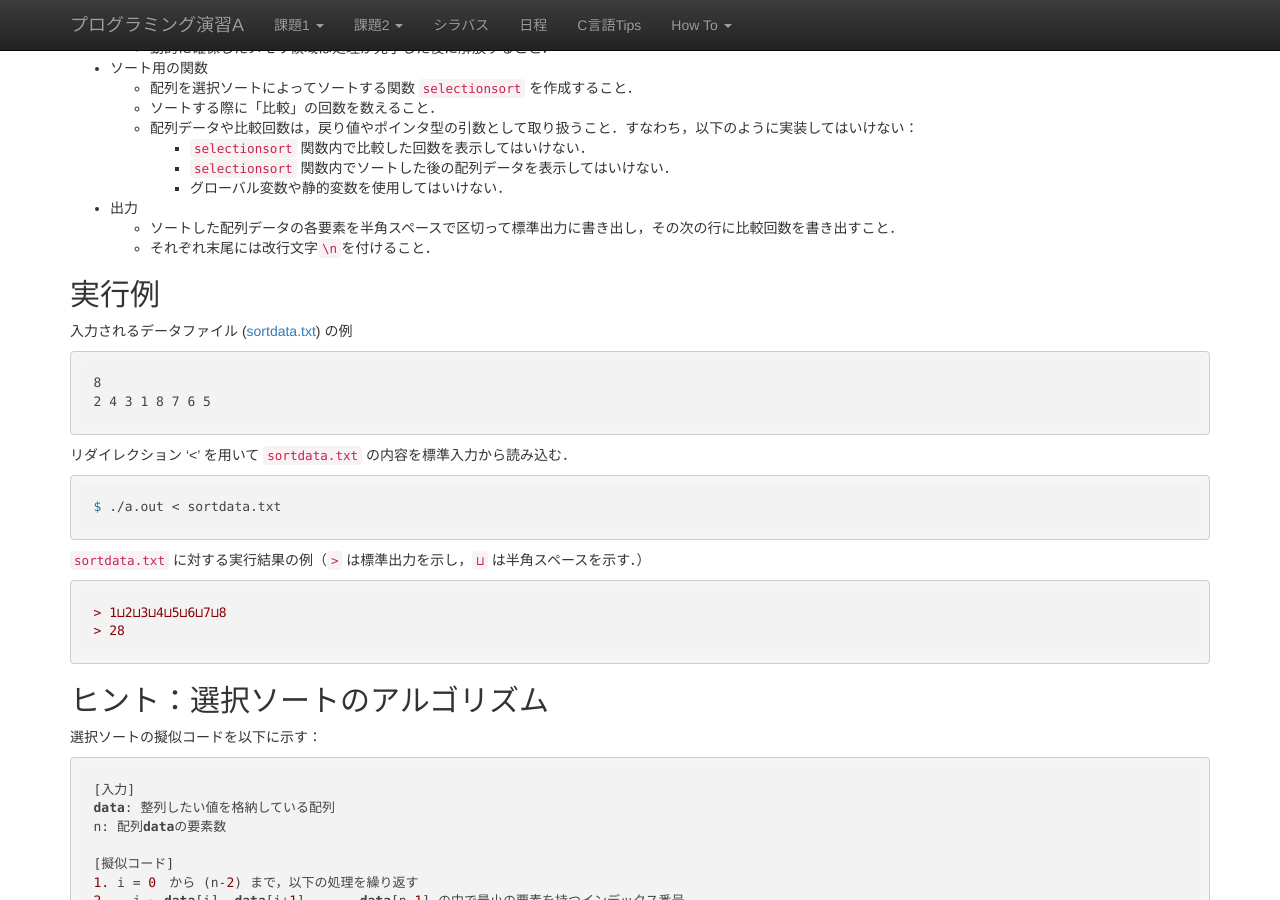
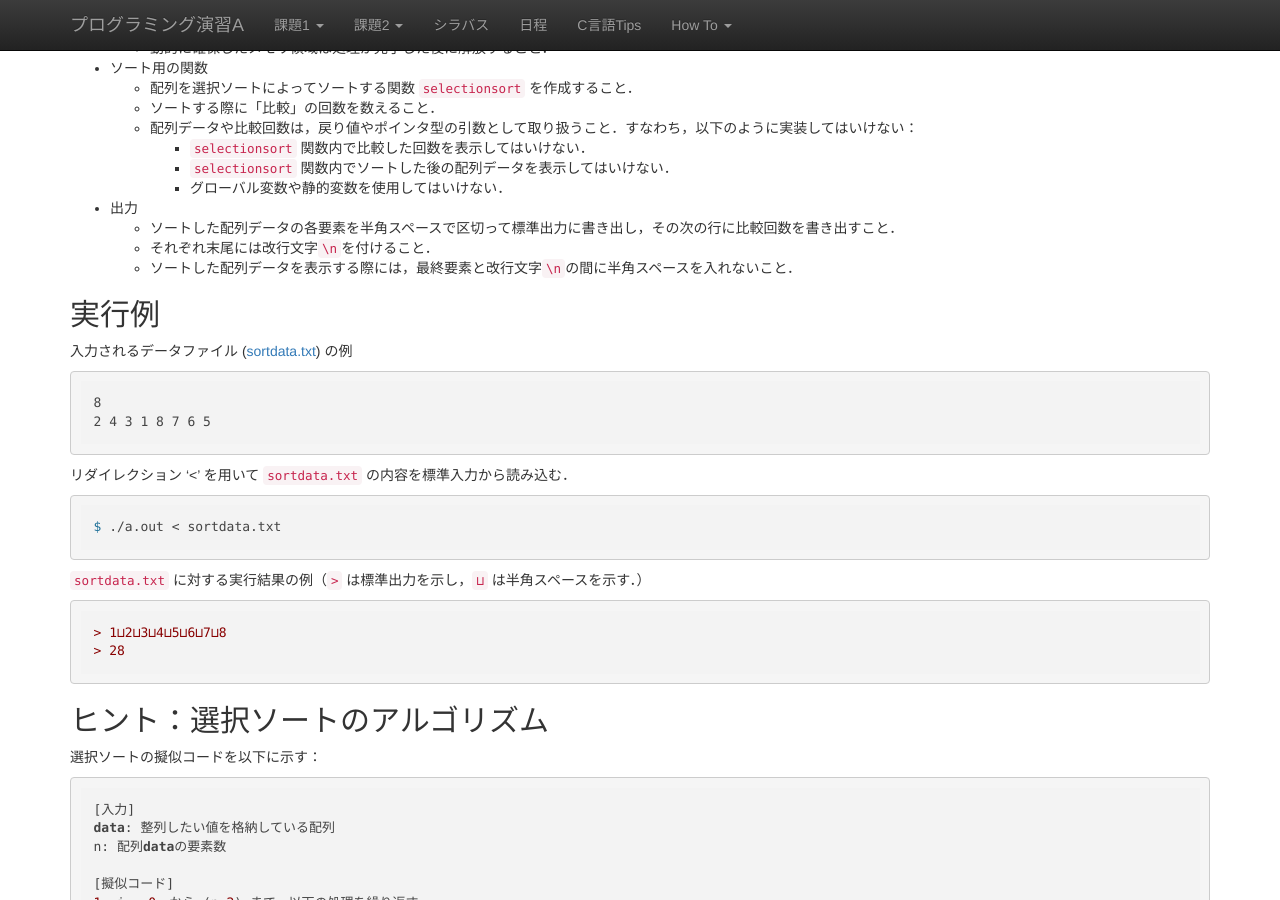
Before and after one commit to ecei-tohoku/ppa-public, a Jekyll site: the page built from kadai2/p22.md, in a window 1280 px wide and 900 px high, scrolled down 565 px. Built offline with Jekyll 4.4.1, drawn with Linux system fonts in a browser that asks for light colours; nearby versions of some CDN libraries; formulas are drawn with MathJax 3.

Commit message:
出力の仕様に一文追加

```diff
--- a/kadai2/p22.md
+++ b/kadai2/p22.md
@@ -36,6 +36,7 @@ title: 2-2. 選択ソート【10点，2週目のみ採点】
 - 出力
     - ソートした配列データの各要素を半角スペースで区切って標準出力に書き出し，その次の行に比較回数を書き出すこと．
     - それぞれ末尾には改行文字`\n`を付けること．
+    - ソートした配列データを表示する際には，最終要素と改行文字`\n`の間に半角スペースを入れないこと．
 
 ## 実行例
 入力されるデータファイル ([sortdata.txt](./sortdata.txt)) の例
```
